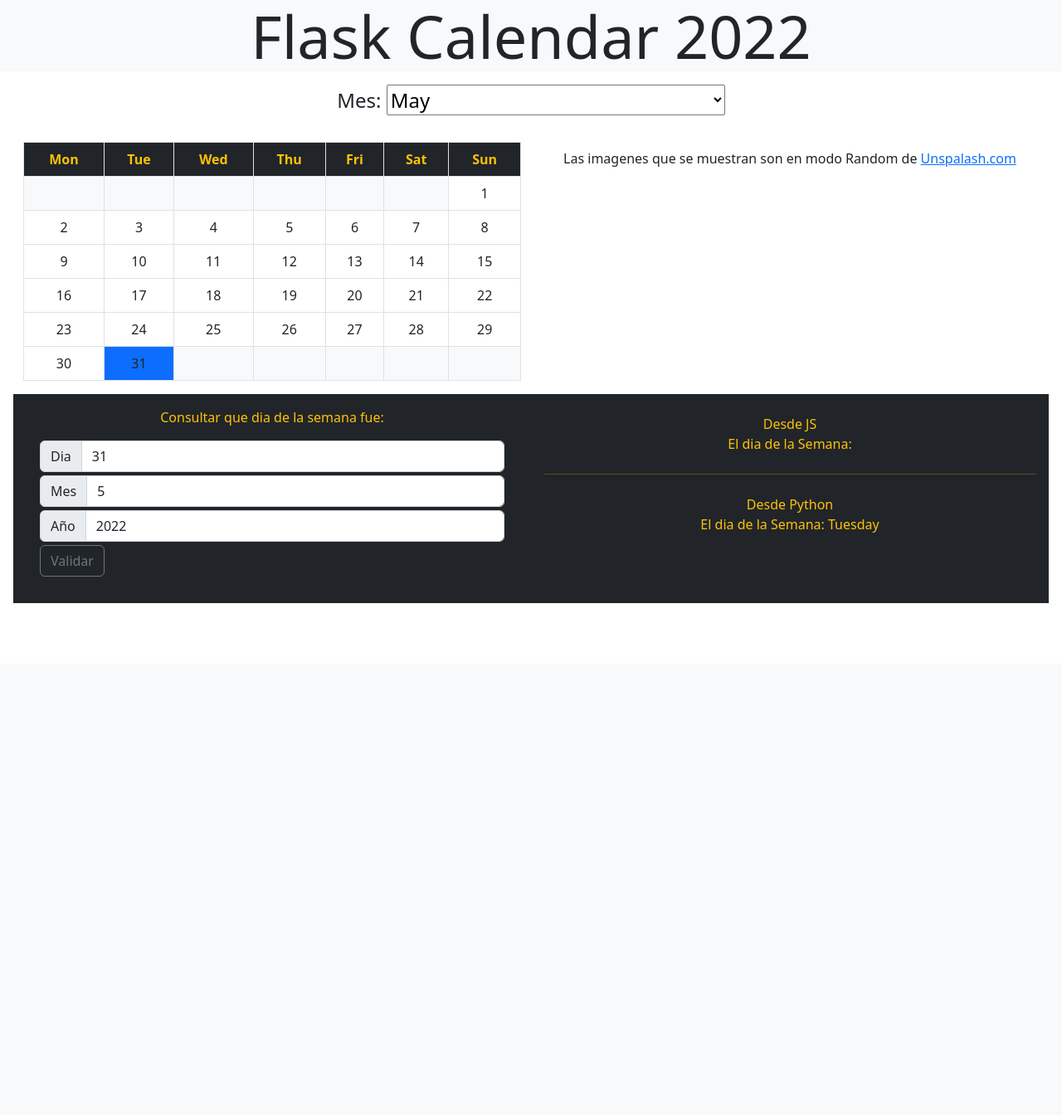
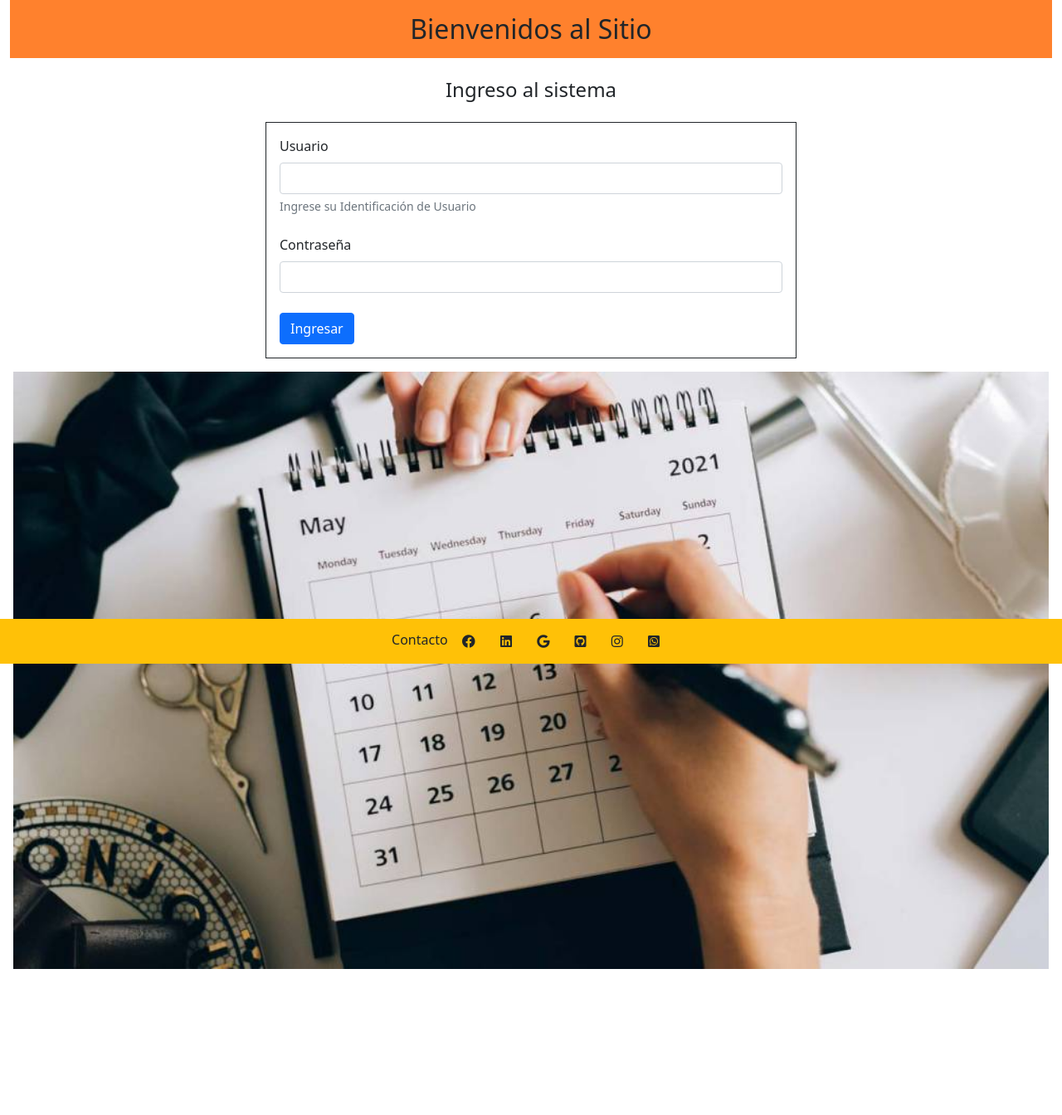
Before and after one commit to dcazabat/flask-calendar, a Flask app: page / in a window 1280 px wide. Shown: the whole page at 83% size. Before the commit the page ends 727 px from the top, so only its background shows below. Run offline with Flask 2, Linux system fonts and the light colour scheme; parts of the project's set-up code (start-up, migrations or seed data) failed here and were passed over.

Commit message:
Create Layout, Modify index, calendar and validate

```diff
--- a/app.py
+++ b/app.py
@@ -1,10 +1,47 @@
-from flask import Flask, render_template, request, session, redirect, url_for
-from datetime import datetime
+import pathlib
+import os
+import json
 import calendar
 import locale
+from platform import architecture
+
+from flask import Flask
+from flask import render_template
+from flask import request
+from flask import session
+from flask import redirect
+from flask import url_for
+from flask import flash
+from datetime import datetime
+from datetime import timedelta
+from cryptography.fernet import Fernet
 
 app = Flask(__name__)
 
+
+file = pathlib.Path('keys.key')
+if file.exists():
+    with open('keys.key') as linea:
+       app.secret_key = linea.read()
+else:
+    app.secret_key = Fernet.generate_key()
+    archkey = open('keys.key', 'w')
+    archkey.writelines(str(app.secret_key))
+    archkey.close()
+
+# Users
+with open('./static/jsons/users.json', encoding="utf8") as file:
+    datos = json.load(file)
+
+# Diccionario de que Contiene parametros Globales de la App
+data={
+    'title':'Sample Flask Calendar with Bootstrap and SQLAlchemy',
+    'message': '',
+    'messagealternative':'',
+    'errbd': False,
+}
+
+users = datos['users']
 str_date = ''
 day_of_week = []
 month_of_year = {}
@@ -29,28 +66,89 @@ def calc_calender(date):
         yearInfo[month_abbr] = days
     return yearInfo
 
-@app.route('/', methods=["GET", "POST"])
-@app.route('/<this_month>', methods=["GET", "POST"])
-@app.route('/home', methods=["GET", "POST"])
-@app.route('/home/<this_month>', methods=["GET", "POST"])
-def index(this_month=None):
-    print(request.method)
+
+@app.route('/')
+@app.route('/home')
+def index():
+    data['message'] = 'Bienvenidos al Sitio'
+    data['messagealternative'] = 'Ingreso al sistema'
+    if 'username' in session:
+        return redirect('/calendar')
+    else:
+        return render_template('/index.html',data=data)
+
+@app.route('/login', methods=['GET', 'POST'])
+def login():
+    session.permanent = True
+    app.permanent_session_lifetime = timedelta(minutes=5)
+    _user = request.form['txtUser']
+    _pass = request.form['txtPassword']
+    print(_user, _pass)
+    usuario = [{'username': user["username"],
+                 'pass': user["pass"],
+                 'name': user["name"],
+                 'dni': user["dni"],
+                 'isadmin': user["isadmin"],
+                 'superuser': user["superuser"]}
+                for user in users
+                if user["username"] == _user]
+    usuario = usuario[0]
+    if request.method == 'POST':
+        if usuario['pass'] == _pass and usuario['username'] == _user:
+            session['username'] = _user
+            session['name'] = usuario['name']
+            session['dni'] = usuario['dni']
+            session['isadmin'] = usuario['isadmin']
+            session['superuser'] = usuario['superuser']
+            return redirect('/calendar')
+        else:
+            flash('Datos de Usuario y/o Contraseña INVALIDOS !!!')
+            return redirect('/')
+    else:
+        return redirect('/')
+
+@app.route('/logout')
+def logout():
+    session.pop('username', None)
+    session.pop('name', None)
+    session.pop('dni', None)
+    session.pop('isadmin', None)
+    session.pop('superuser', None)
+    session.clear()
+    return redirect('/')
+
+
+@app.route('/calendar', methods=["GET", "POST"])
+@app.route('/calendar/<this_month>', methods=["GET", "POST"])
+def calendar_py(this_month=None):
+    data['message'] = 'Calendario Dinamico'
+    date = datetime.today()
+    actual_month = calendar.month_abbr[date.month].capitalize().replace('.','')
+    if not this_month:
+        this_month = calendar.month_abbr[date.month].capitalize().replace('.','')
+    if this_month in month_of_year:
+        return render_template('calendar.html',actual_month=actual_month, day_of_week=day_of_week, month_of_year=month_of_year, this_month=this_month, date=date, content=calc_calender(date), data=data)
+    else:
+        return render_template('404.html')
+
+@app.route('/validate', methods=["GET", "POST"])
+def validate():
+    data['message'] = 'Informa y Valida Fecha'
     if request.method == "POST":
         day = request.form['day']
         month = request.form['month']
         year = request.form['year']
-        date = datetime(int(year), int(month), int(day)).date()
-    else:
+        try:
+            date = datetime(int(year), int(month), int(day)).date()
+        except:
+            flash('Fecha Invalida !!!')
+            return redirect('/validate')
+    elif request.method == "GET":
         date = datetime.today()
     str_date = day_of_week_full[datetime(int(date.year), int(date.month), int(date.day)).weekday()]
-    actual_month = calendar.month_abbr[date.month].capitalize().replace('.','')
-    if not this_month:
-        this_month = calendar.month_abbr[date.month].capitalize().replace('.','')
-    if this_month in month_of_year:
-        return render_template('index.html',actual_month=actual_month, day_of_week=day_of_week, month_of_year=month_of_year, this_month=this_month, date=date, content=calc_calender(date), str_date=str_date)
-    else:
-        return render_template('404.html')
+    return render_template('validate.html', str_date=str_date, data=data, date=date)
 
+# Captura del Error 404, se puede hacer con los otros Errores
 app.register_error_handler(404,page_not_found)
 app.jinja_env.auto_reload = True
 app.config['TEMPLATES_AUTO_RELOAD'] = True
--- a/requirements.txt
+++ b/requirements.txt
@@ -1,7 +1,13 @@
+cffi==1.15.0
 click==8.1.3
 colorama==0.4.4
+cryptography==37.0.2
 Flask==2.1.2
+greenlet==1.1.2
 itsdangerous==2.1.2
 Jinja2==3.1.2
 MarkupSafe==2.1.1
+pycparser==2.21
+PyMySQL==1.0.2
+SQLAlchemy==1.4.36
 Werkzeug==2.1.2
--- /dev/null
+++ b/static/assets/css/style.css
@@ -0,0 +1,23 @@
+body {
+    margin-bottom: 10rem;
+}
+
+.div_text_user {
+    padding-left: 1rem;
+}
+
+.div_exit_btn {
+    padding-right: 1rem;
+}
+
+.text_message {
+    padding: 1rem;
+}
+
+.border1 {
+    border: 1px solid;
+}
+
+.bg-message {
+    background-color: #ff812d;
+}
--- a/static/main.js
+++ b/static/assets/js/main.js
@@ -1,5 +1,5 @@
 function validate_month(selectedStand){
-    document.location.href="/"+selectedStand.value
+    document.location.href="/calendar/"+selectedStand.value
 }
 
 function validate_date(selectedItem){
--- a/templates/index.html
+++ b/templates/index.html
@@ -1,96 +1,49 @@
-<!DOCTYPE html>
-<html lang="en">
-    <head>
-        <meta charset="utf-8">
-        <meta http-equiv="X-UA-Compatible" content="IE=edge">
-        <meta name="viewport" content="width=device-width, initial-scale=1">
-        <title>Flask Calendar</title>
-        <link rel="icon" href="{{ url_for('static', filename='fav-icon.png') }}">
+{% extends './layout.html' %}
 
-        <!-- Boostrap -->
-        <link rel="stylesheet" href="https://cdn.jsdelivr.net/npm/bootstrap@5.2.0-beta1/dist/css/bootstrap.min.css">
-        <script src="	https://cdn.jsdelivr.net/npm/bootstrap@5.2.0-beta1/dist/js/bootstrap.bundle.min.js" defer></script>
-
-        <!-- js -->
-        <script src="{{ url_for('static', filename='main.js') }}" defer></script>
-    </head>
-
-    <body>
+{% block body %}
 <div class="container-fluid">
+    <h2 class="text-center bg-message text_message">{{ data.message }}</h2>
+    {% if not 'username' in session %}
+        <div class="col">
             <div class="row">
-                <div class="col-12 bg-light justify-content-center text-center">
-                    <label class="display-2"> Flask Calendar {{date.year}} </label>
+                <!-- Login Form -->
+                <div class="text-center text_message">
+                    <h4>{{ data.messagealternative }}</h4>
                 </div>
             </div>
-            <div class="row p-3 justify-content-center">
-                <div class="col text-center fs-4">
-                    <label for="months">Mes: </label>
-                    <select class="col-md-4" name="months" onchange="validate_month(this)">
-                        {% for item in month_of_year %}
-                            <option value="{{ item }}" {% if this_month == item %} selected {% endif %} >{{ month_of_year[item] }}</option>
+            {% if not data.errbd %}
+            <div class="row">
+                <div class="col-3"></div>
+                <div class="col-sm-6 text_message border1">
+                    <form method="POST" action="/login" enctype="multipart/form-data">
+                        <div class="mb-4">
+                            <label for="txtUser" class="form-label">Usuario</label>
+                            <input type="text" name="txtUser" class="form-control" id="txtUser" aria-describedby="txtUserHelp" required>
+                            <div id="txtUserHelp" class="form-text">Ingrese su Identificación de Usuario</div>
+                        </div>
+                        <div class="mb-4">
+                            <label for="txtPassword" class="form-label">Contraseña</label>
+                            <input type="password" name="txtPassword" class="form-control" id="txtPassword">
+                        </div>
+                        {% with messages = get_flashed_messages() %}
+                            {% if messages %}
+                                <div class="mb-4 text-center">
+                                    {% for message in messages %}
+                                    <label style="color: red">{{ message }}</label>
                                     {% endfor %}
-                    </select>
                                 </div>
-            </div>
-            {% for month_addr,monthInfo in content.items()%}
-                {% if month_addr == this_month %}
-                    <div class="row text-center p-3">
-                        <div class="col-md-6">
-                            <table class="table table-bordered">
-                                <tr class="bg-dark">
-                                    {% for addr in day_of_week %}
-                                        <th class="text-warning">{{addr}}</th>
-                                    {% endfor %}
-                                </tr>
-                                {% for weeks in monthInfo %}
-                                    <tr>
-                                        {% for day in weeks %}
-                                            {% if day == 0 %}
-                                                <td class="bg-light">&nbsp</td>
-                                            {% elif actual_month == this_month and day == date.day %}
-                                                <td class="bg-primary">{{ day }}</td>
-                                            {% else %}
-                                                <td>{{ day }}</td>
                             {% endif %}
-                                        {% endfor %}
-                                    </tr>
-                                {% endfor %}
-                            </table>
-                        </div>
-                        <div class="col-md-6">
-                            <!-- <img src="https://source.unsplash.com/random/500x250/?four-seasons,nature" class="img-fluid" alt="Unspalash Image Nature -Four Seasons"> -->
-                            <label for="disclamer" class="fs-6 py-2">Las imagenes que se muestran son en modo Random de <a href="http://unsplash.com" target="_blank">Unspalash.com</a></label>
-                        </div>
-                        <div class="col-md-6 bg-dark p-3 text-warning">
-                            Consultar que dia de la semana fue:
-                            <form  method="POST" action="/">
-                                <div class="p-3 row g-1">
-                                    <div class="input-group col-md-2">
-                                        <span class="input-group-text">Dia</span>
-                                        <input name="day" id="day" type="number" class="form-control" placeholder="dd" value={{ date.day }}  oninput="javascript: if (this.value.length > this.maxLength) this.value = this.value.slice(0, this.maxLength);" min=1 max=31 maxlength="2" onchange="return validate_date(this)">
-                                    </div>
-                                    <div class="input-group col-md-2">
-                                        <span class="input-group-text">Mes</span>
-                                        <input name="month" id="month" type="number" class="form-control" placeholder="MM" value={{ date.month }} oninput="javascript: if (this.value.length > this.maxLength) this.value = this.value.slice(0, this.maxLength);" min=1 max=12 maxlength="2" onchange="return validate_date(this)">
-                                    </div>
-                                    <div class="input-group col-md-2">
-                                        <span class="input-group-text">Año</span>
-                                        <input name="year" id="year" type="number" class="form-control" placeholder="yyyy" value={{ date.year }} oninput="javascript: if (this.value.length > this.maxLength) this.value = this.value.slice(0, this.maxLength);" min=1 max=9999 maxlength="4" onchange="return validate_date(this)">
-                                    </div>
-                                    <div class="input-group col">
-                                        <button id='btn_game' class="btn btn-outline-secondary" type="submit"> Validar </button>
-                                    </div>
-                                </div>
+                        {% endwith %}
+                        <button type="submit" class="btn btn-primary" value="Ingresar"> Ingresar </button>
                     </form>
                 </div>
-                        <div class="col-md-6 bg-dark p-3 text-warning">
-                            <label id='message'for="disclamer" class="fs-6 py-2">Desde JS <br> El dia de la Semana: </label>
-                            <hr>
-                            <label id='pymessage'for="disclamer" class="fs-6 py-2">Desde Python <br> El dia de la Semana: {{ str_date }}</label>
+                <div class="col-3"></div>
             </div>
+            <div class="row">
+                <img src="{{ url_for('static', filename='assets/images/background.jpg') }}" class="img-fluid p-3" alt="Calendario">
             </div>
             {% endif %}
-            {% endfor %}
         </div>
-    </body>
-</html>
+    {% endif %}
+</div>
+{% endblock %}
--- /dev/null
+++ b/templates/layout.html
@@ -0,0 +1,92 @@
+<!DOCTYPE html>
+<html lang="en">
+<head>
+    <meta charset="UTF-8">
+    <meta http-equiv="X-UA-Compatible" content="IE=edge">
+    <meta name="viewport" content="width=device-width, initial-scale=1.0">
+    <link rel="icon" href="{{ url_for('static', filename='assets/images/fav-icon.png') }}">
+    <title>{{ data.title }}</title>
+
+    <!-- FONT's-->
+    <link rel="preconnect" href="https://fonts.gstatic.com">
+    <link rel="stylesheet"
+        href="https://fonts.googleapis.com/css2?family=Nunito:ital,wght@0,400;0,700;1,400&display=swap">
+
+    <!-- CSS's  -->
+    <link rel="stylesheet" href="https://cdn.jsdelivr.net/npm/bootstrap@5.1.3/dist/css/bootstrap.min.css">
+    <link rel="stylesheet" href="https://cdnjs.cloudflare.com/ajax/libs/font-awesome/5.15.3/css/all.min.css">
+    <link rel='stylesheet' href='https://unpkg.com/boxicons@2.0.7/css/boxicons.min.css'>
+    <link rel="stylesheet" href="{{ url_for('static', filename='assets/css/style.css') }}">
+
+    <!-- JS's -->
+    <script src="https://cdn.jsdelivr.net/npm/bootstrap@5.1.3/dist/js/bootstrap.bundle.min.js" defer></script>
+    <script src="https://code.jquery.com/jquery-3.6.0.min.js" defer></script>
+    <script src="{{ url_for('static', filename='/assets/js/main.js') }}" defer></script>
+
+</head>
+<body>
+    {% if 'username' in session %}
+    <nav class="navbar navbar-expand-lg navbar-light bg-warning">
+        <div class="container-fluid">
+          <a class="navbar-brand" href="#">Usuario: {{ session.name }}</a>
+          <button class="navbar-toggler" type="button" data-bs-toggle="collapse" data-bs-target="#navbarText" aria-controls="navbarText" aria-expanded="false" aria-label="Toggle navigation">
+            <span class="navbar-toggler-icon"></span>
+          </button>
+          <div class="collapse navbar-collapse" id="navbarText">
+            <ul class="navbar-nav me-auto mb-2 mb-lg-0">
+                <li class="nav-item">
+                    <a class="nav-link active" aria-current="page" href="/calendar">Calendario</a>
+                </li>
+                <li class="nav-item">
+                    <a class="nav-link active" aria-current="page" href="/validate">Validar Dia</a>
+                </li>
+                {% if session.isadmin == True %}
+                    {% if session.superuser == True %}
+                        <li class="nav-item">
+                            <a class="nav-link" href="/users">USUARIOS</a>
+                        </li>
+                    {% endif %}
+                {% endif %}
+            </ul>
+            <span class="navbar-text">
+                <a href="{{ url_for('.logout') }}" class="btn">
+                    <i class="fas fa-sign-out-alt"></i>
+                </a>
+            </span>
+          </div>
+        </div>
+      </nav>
+    {% endif %}
+    {% block body %}
+    {% endblock %}
+    <footer class="navbar fixed-bottom navbar-light bg-warning">
+        <div class="col text-center">
+            <span>Contacto</span>
+            <!-- Facebook -->
+            <a class="btn" href="https://www.facebook.com/DanielCazabat/" target="_blank">
+                <i class="fab fa-facebook"></i>
+            </a>
+            <!-- LinkedIn -->
+            <a class="btn" href="https://www.linkedin.com/in/daniel-cazabat-92223114b/" target="_blank">
+                <i class="fab fa-linkedin"></i>
+            </a>
+            <!-- Gmail -->
+            <a class="btn" href="mailto:dacazabat@gmail.com" target="_blank">
+                <i class="fab fa-google"></i>
+            </a>
+            <!-- GitHub -->
+            <a class="btn" href="https://github.com/dcazabat" target="_blank">
+                <i class="fab fa-github-square"></i>
+            </a>
+            <!-- Instragam -->
+            <a class="btn" href="https://www.instagram.com/daniel_cazabat/" target="_blank">
+                <i class="fab fa-instagram"></i>
+            </a>
+            <!-- Whatsapp -->
+            <a class="btn" href="https://wa.link/1jespk" target="_blank">
+                <i class="fab fa-whatsapp-square"></i>
+            </a>
+        </div>
+    </footer>
+</body>
+</html>
```
Also changed, not shown: index.html (deleted, +0 -61 lines), static/jsons/users.json (added, +28 -0 lines), templates/calendar.html (added, +62 -0 lines), templates/validate.html (added, +58 -0 lines), static/assets/images/background.jpg (added), static/assets/images/cancel.svg (added), static/assets/images/fav-icon.png (renamed from static/fav-icon.png), static/assets/images/send.svg (added), 1 other file. Lines whose indentation alone changed are shown as unchanged.
